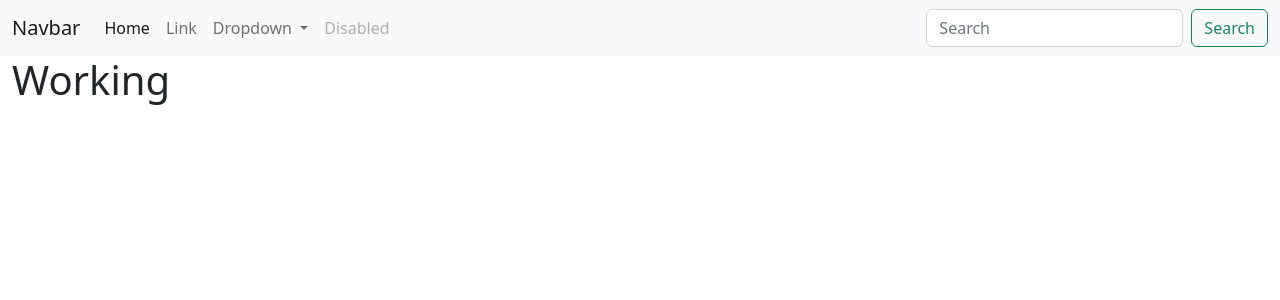
After one commit to LoisaKitakaya/Vigil, a Django app: page / in a window 1280 px wide. The commit adds this page. Shown: the top 300 px of the page. Run offline with Django 4.2, Linux system fonts and the light colour scheme; some libraries are stand-ins or nearby versions.

Commit message:
created first view

```diff
--- /dev/null
+++ b/core/templates/core/home.html
@@ -0,0 +1,29 @@
+<!-- extend base template -->
+{% extends 'index.html' %}
+<!-- extend base template -->
+
+<!-- load static -->
+{% load static %}
+<!-- load static -->
+
+<!-- Document begins -->
+<!-- title -->
+
+<!-- extend block -->
+{% block title %} Home {% endblock %}
+<!-- extend block -->
+
+<!-- title -->
+
+<!-- body -->
+
+<!-- extend block -->
+{% block body %}
+<div class="container-fluid">
+  <h1>Working</h1>
+</div>
+{% endblock %}
+<!-- extend block -->
+
+<!-- body -->
+<!-- Document ends -->
--- /dev/null
+++ b/core/urls.py
@@ -0,0 +1,7 @@
+from django.urls import path
+from . import views
+
+# urls here
+urlpatterns = [
+    path('', views.home, name='home-page'),
+]
--- a/core/views.py
+++ b/core/views.py
@@ -1,3 +1,6 @@
-from django.shortcuts import render
+from django.shortcuts import render, redirect
 
 # Create your views here.
+def home(request):
+
+    return render(request, 'core/home.html')
--- a/templates/index.html
+++ b/templates/index.html
@@ -116,6 +116,9 @@
     <!-- navigation -->
 
     <!-- body -->
+    {% block body %}
+    <!--  -->
+    {% endblock %}
     <!-- body -->
 
     <!-- footer -->
--- a/vigil_backend/settings.py
+++ b/vigil_backend/settings.py
@@ -56,6 +56,7 @@ INSTALLED_APPS = [
     'users',
     'products',
     'orders',
+    'core',
 
     # 3rd party apps
     'graphene_django',
@@ -82,7 +83,9 @@ ROOT_URLCONF = 'vigil_backend.urls'
 TEMPLATES = [
     {
         'BACKEND': 'django.template.backends.django.DjangoTemplates',
-        'DIRS': [],
+        'DIRS': [
+            BASE_DIR / 'templates',
+        ],
         'APP_DIRS': True,
         'OPTIONS': {
             'context_processors': [
--- a/vigil_backend/urls.py
+++ b/vigil_backend/urls.py
@@ -13,7 +13,7 @@ Including another URLconf
     1. Import the include() function: from django.urls import include, path
     2. Add a URL to urlpatterns:  path('blog/', include('blog.urls'))
 """
-from django.urls import path
+from django.urls import path, include
 from django.contrib import admin
 from graphene_django.views import GraphQLView
 from django.views.decorators.csrf import csrf_exempt
@@ -21,6 +21,7 @@ from django.views.decorators.csrf import csrf_exempt
 urlpatterns = [
     path('admin/', admin.site.urls),
     path("graphql/", csrf_exempt(GraphQLView.as_view(graphiql=True))),
+    path('', include('core.urls')),
 ]
 
 admin.site.site_header = 'Vigil Admin Panel'
```
Also changed, not shown: core/templates/core/dashboard.html (added).
